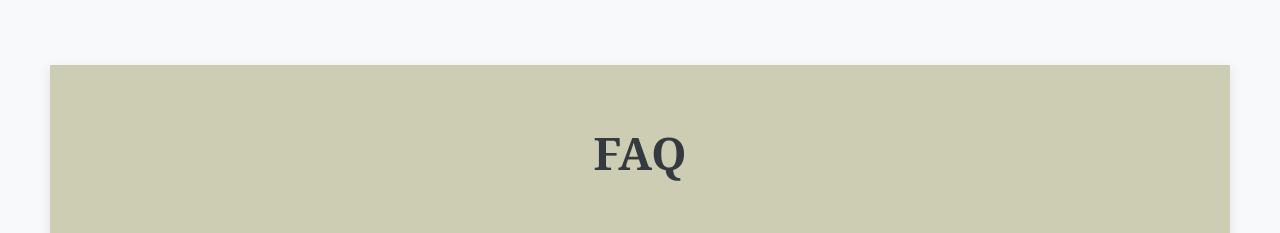
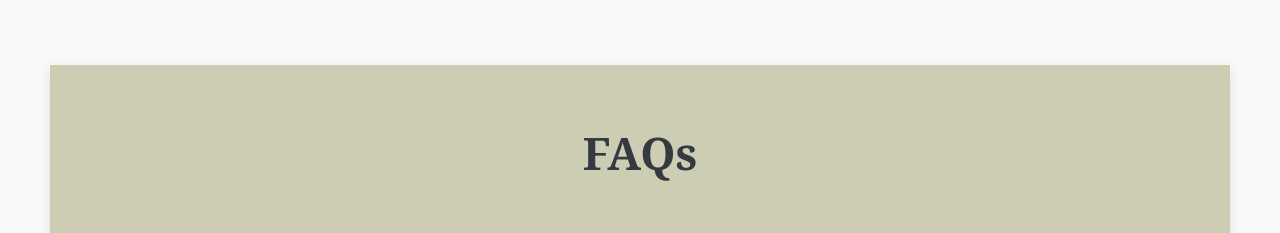
Before and after one commit to deepakCode2/Face-Recognition, a plain HTML site: page index.html in a window 1280 px wide. Shown: the part 2420-2653 px from the top of the page. Drawn offline with Linux system fonts and the light colour scheme.

Commit message:
Update index.html

```diff
--- a/index.html
+++ b/index.html
@@ -101,7 +101,7 @@
     <!-- FAQ Section -->
     <section class="faq-section" id="FAQs">
         <div class="faq-container">
-            <h1>FAQ</h1>
+            <h1>FAQs</h1>
             <p class="subtitle">Here are some of the frequently asked questions</p>
             <div class="left-column">
                 <div class="faq-item">
```
